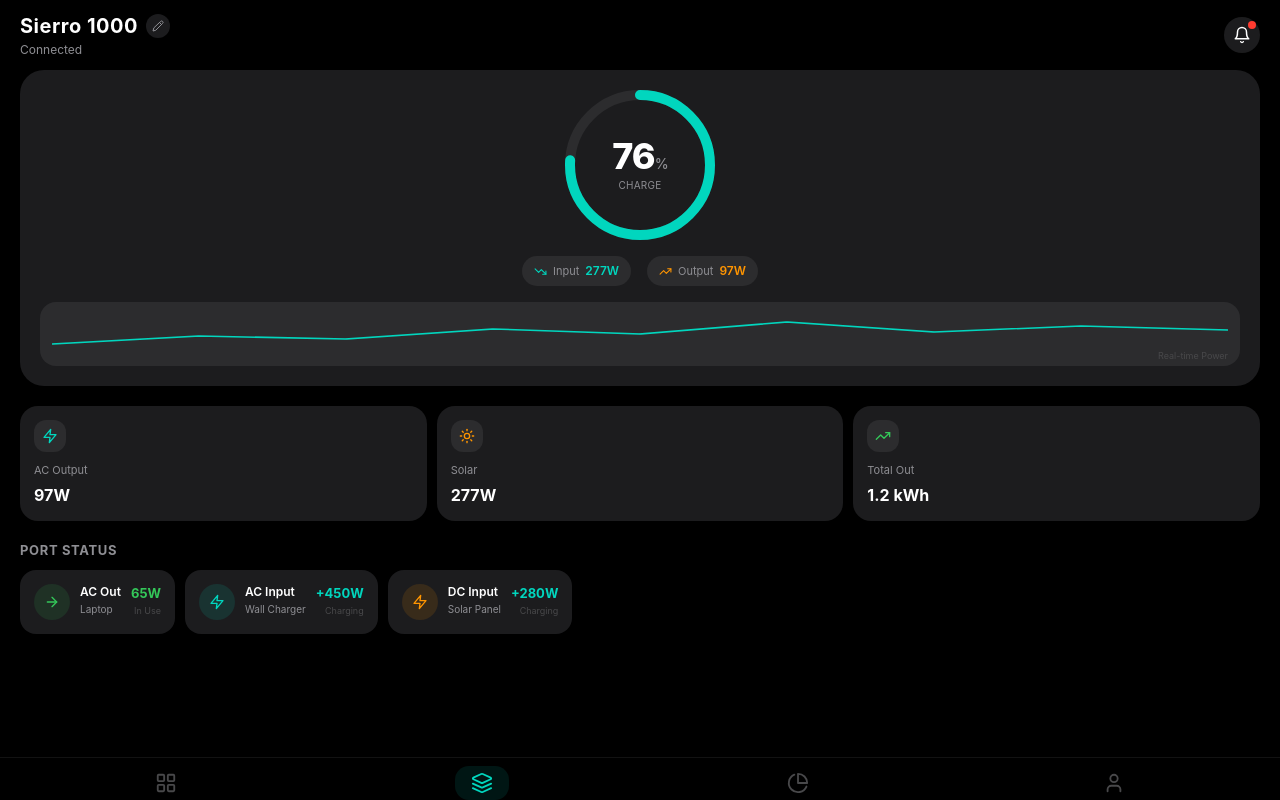
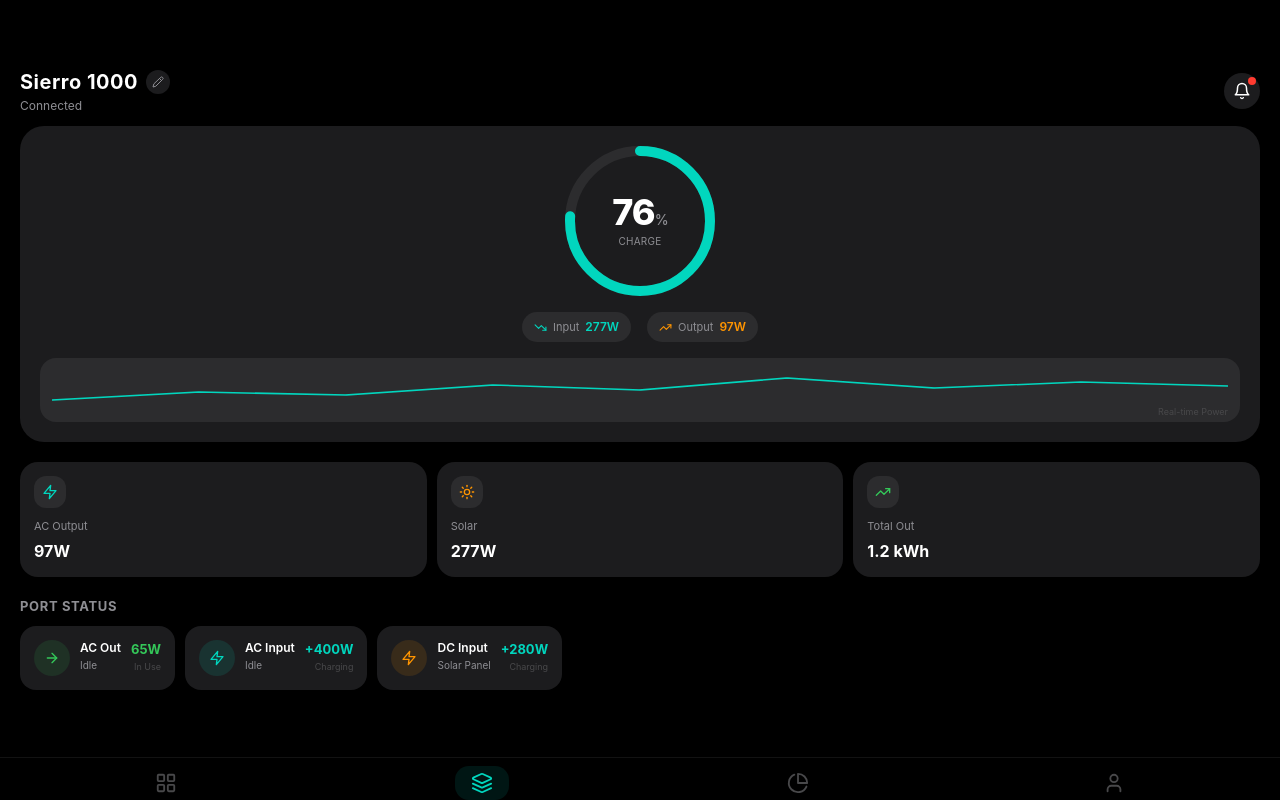
Before and after one commit to lujian1324-spec/energy-app, a React (Vite) app: page /#/ in a window 1280 px wide. Built offline with nearby package versions, Linux system fonts and the light colour scheme.

Commit message:
v3.3.4: Home page layout adjustment, remove AC port labels, AC Input 400W

```diff
--- a/src/pages/ControlPage.tsx
+++ b/src/pages/ControlPage.tsx
@@ -107,10 +107,9 @@
  <div className="text-sm font-semibold text-[#FFFFFF]">
  {port.name}
  </div>
- <div className="text-[11px] text-[#8E8E93] mt-0.5">
- {port.type === 'ac-out' ? '220V / 50Hz · Max 2000W' : '5V/9V/12V · Max 100W'}
- {port.deviceName ? ` · ${port.deviceName}` : ''}
- </div>
+<div className="text-[11px] text-[#8E8E93] mt-0.5">
+{port.type === 'ac-out' ? '220V / 50Hz · Max 2000W' : '5V/9V/12V · Max 100W'}
+</div>
  </div>
  <div className="flex flex-col items-end gap-1.5">
  <div className={`text-[15px] font-bold ${port.status === 'active' ? 'text-[#01D6BE]' : 'text-[#48484A]'}`}>
--- a/src/pages/HomePage.tsx
+++ b/src/pages/HomePage.tsx
@@ -56,7 +56,12 @@
   ] as const
 
   return (
- <div className="h-full flex flex-col bg-[#000000] overflow-hidden relative">
+<div className="h-full flex flex-col bg-[#000000] overflow-hidden relative pt-6">
+{/* 顶部隐形状态栏区域 - 用于对齐手机状态栏 */}
+<div className="h-8 px-5 flex justify-between items-center opacity-0">
+<span className="text-[12px] text-[#FFFFFF]">{powerStation.batteryLevel}%</span>
+</div>
+
 {/* 可滚动内容 */}
 <div className="flex-1 overflow-y-auto scrollbar-hide">
 {/* Header - 扁平化：设备名 + 编辑图标 + 设置图标 */}
--- a/src/stores/powerStationStore.ts
+++ b/src/stores/powerStationStore.ts
@@ -34,10 +34,10 @@
   timeToFull: '1h 24m',
   mode: 'solar',
   ports: [
- { id: 'ac-out-1', name: 'AC Out', type: 'ac-out', status: 'active', deviceName: 'Laptop', power: 65 },
- { id: 'ac-out-2', name: 'AC Out 2', type: 'ac-out', status: 'inactive', power: 0 },
- { id: 'ac-in', name: 'AC Input', type: 'ac-in', status: 'active', deviceName: 'Wall Charger', power: 450 },
- { id: 'dc-in', name: 'DC Input', type: 'dc-in', status: 'active', deviceName: 'Solar Panel', power: 280 },
+{ id: 'ac-out-1', name: 'AC Out', type: 'ac-out', status: 'active', power: 65 },
+{ id: 'ac-out-2', name: 'AC Out 2', type: 'ac-out', status: 'inactive', power: 0 },
+{ id: 'ac-in', name: 'AC Input', type: 'ac-in', status: 'active', power: 400 },
+{ id: 'dc-in', name: 'DC Input', type: 'dc-in', status: 'active', deviceName: 'Solar Panel', power: 280 },
   ]
 }
 
--- a/src/version.json
+++ b/src/version.json
@@ -1,9 +1,10 @@
 {
-  "version": "3.3.3",
-  "build": 2423,
+  "version": "3.3.4",
+  "build": 2424,
   "date": "2026-04-10",
   "changelog": [
-    "Home page: Changed power outage alert to lock screen style popup",
-    "Lock screen alert: iOS-style notification card with dismiss/view buttons"
+    "Home page: Added top spacing (pt-6) and invisible status bar area for alignment",
+    "Removed device name labels from AC Out ports (Laptop, Wall Charger)",
+    "AC Input power changed from 450W to 400W"
   ]
 }
```
Lines whose indentation alone changed are shown as unchanged.
